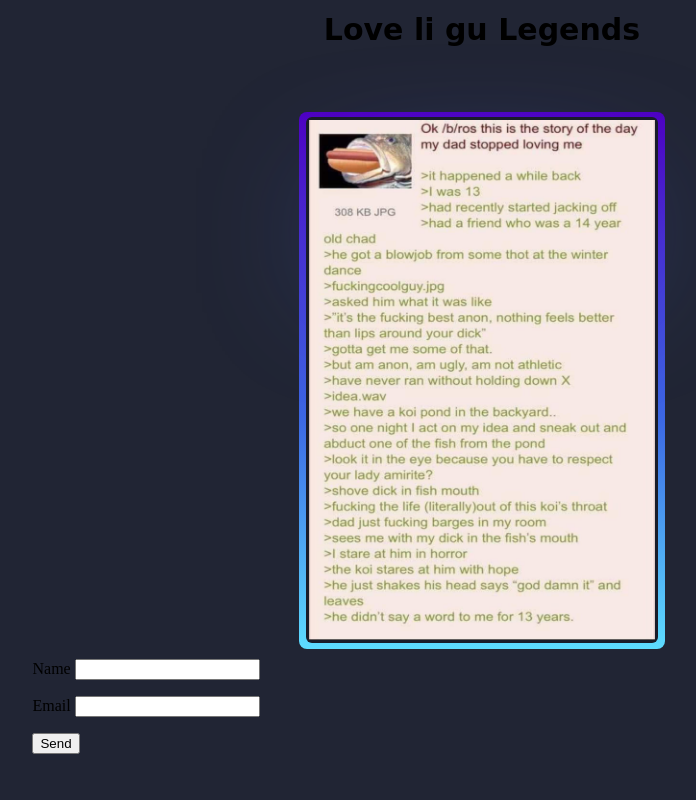
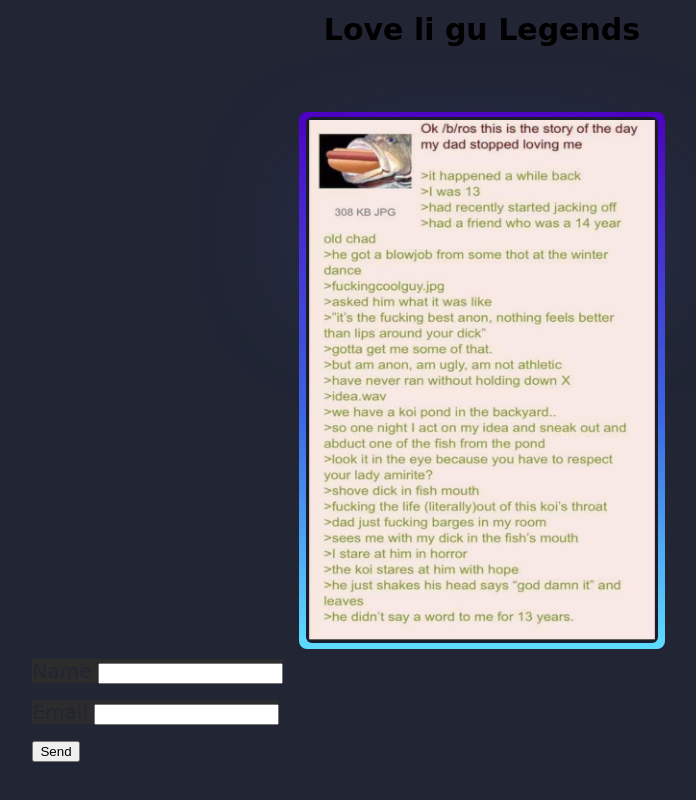
Before and after one commit to michalomegalul/mywebfinalversio, a plain HTML site: page aboutme.html in a window 1280 px wide. Shown: the part 1004-1804 px from the top of the page, without its empty margins (158-854 px from the left). Drawn offline with nearby package versions, Linux system fonts and the light colour scheme.

Commit message:
Update style2.css

```diff
--- a/css/style2.css
+++ b/css/style2.css
@@ -140,3 +140,11 @@
             background-repeat: no-repeat;
             background-position: center;
         }
+
+        label {
+            font-size: 20px;
+            font-family: 'Koulen', cursive;
+            text-align: center;
+            color: #212534;
+            background-color: #2c2c2c;
+        }
```
